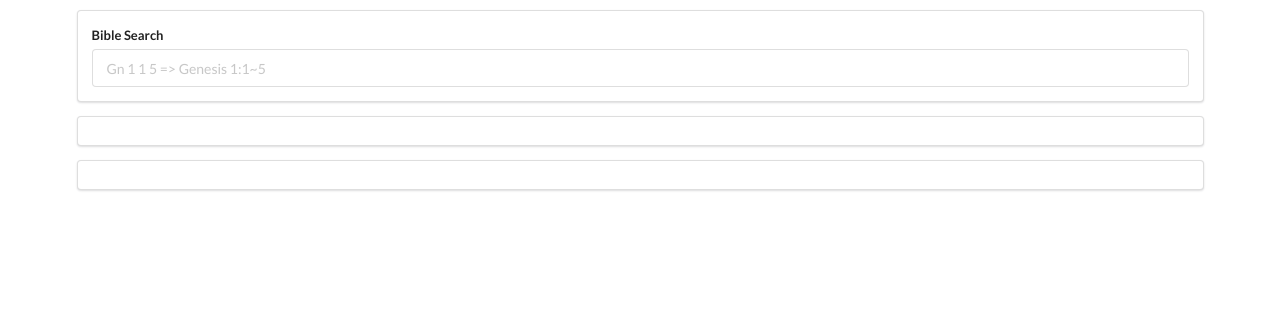
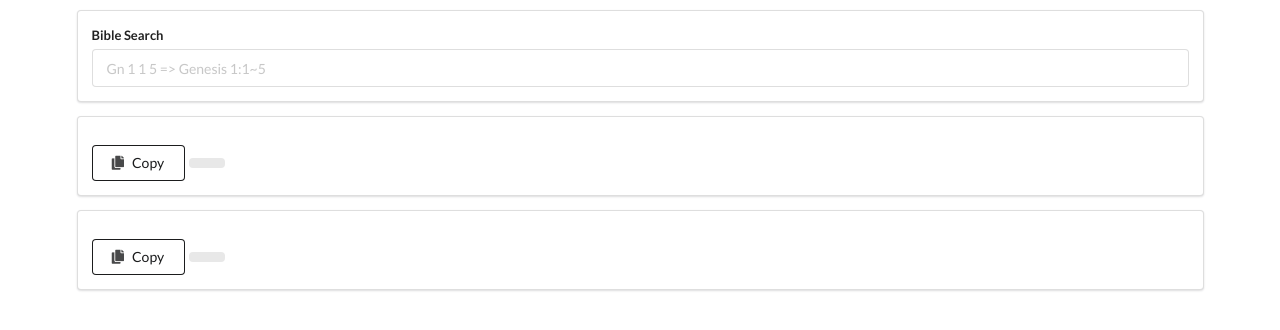
Before and after one commit to Hohyun/kjv-reader, a React (Create React App) app: page / in a window 1280 px wide. Shown: the top 330 px of the page. Built offline with nearby package versions, Linux system fonts and the light colour scheme.

Commit message:
add copy function

```diff
--- a/src/components/App.js
+++ b/src/components/App.js
@@ -2,13 +2,34 @@ import React from 'react'
 import SearchBar from './SearchBar'
 import axios from 'axios'
 import VerseList from './VerseList'
+import CopyButton from './CopyButton'
 
 class App extends React.Component {
-    state = { verses: [] }
+    state = { verses: [], engText: '', korText: '', copyMsgEng: '', copyMsgKor: '' }
 
     onSearchSubmit = async (term) =>  {
         const response = await axios.get('http://localhost:3001/' + term);
         this.setState({ verses: response.data })
+
+        var eText = '';
+        var kText = '';
+        this.state.verses.map(v => {
+            eText = eText + `${v.book1} ${v.chapter}:${v.verse} ${v.words1}\n`
+            kText = kText + `${v.book2} ${v.chapter}:${v.verse} ${v.words2}\n`
+        })
+        this.setState({ engText: eText, korText: kText});
+    }
+
+    onButtonClick = (lang) => {
+        if (lang === 'eng') {
+            this.setState({ copyMsgEng:'copied', copyMsgKor: '' });
+            navigator.clipboard.writeText(this.state.engText);
+        }
+        if (lang === 'kor') {
+            this.setState({ copyMsgEng:'', copyMsgKor: 'copied' });
+            navigator.clipboard.writeText(this.state.korText);
+        }
+
     }
 
     render() {
@@ -18,13 +39,28 @@ class App extends React.Component {
 
                         <div className="ui segment">
                             <VerseList verses={this.state.verses} lang="eng"/>
+                            <button
+                                className="ui secondary basic button"
+                                onClick={() => this.onButtonClick('eng')}
+                            >
+                            <i className="copy icon"></i>
+                                Copy
+                            </button>
+                            <div className="ui horizontal label">{this.state.copyMsgEng}</div>
                         </div>
                         <div className="ui segment">
                             <VerseList verses={this.state.verses} lang="kor"/>
+                            <button
+                                className="ui secondary basic button"
+                                onClick={() => this.onButtonClick('kor')}
+                            >
+                                <i className="copy icon"></i>
+                                Copy
+                            </button>
+                            <div className="ui horizontal label">{this.state.copyMsgKor}</div>
                         </div>
-
             </div>
-        )
+        );
     }
 }
 
```
